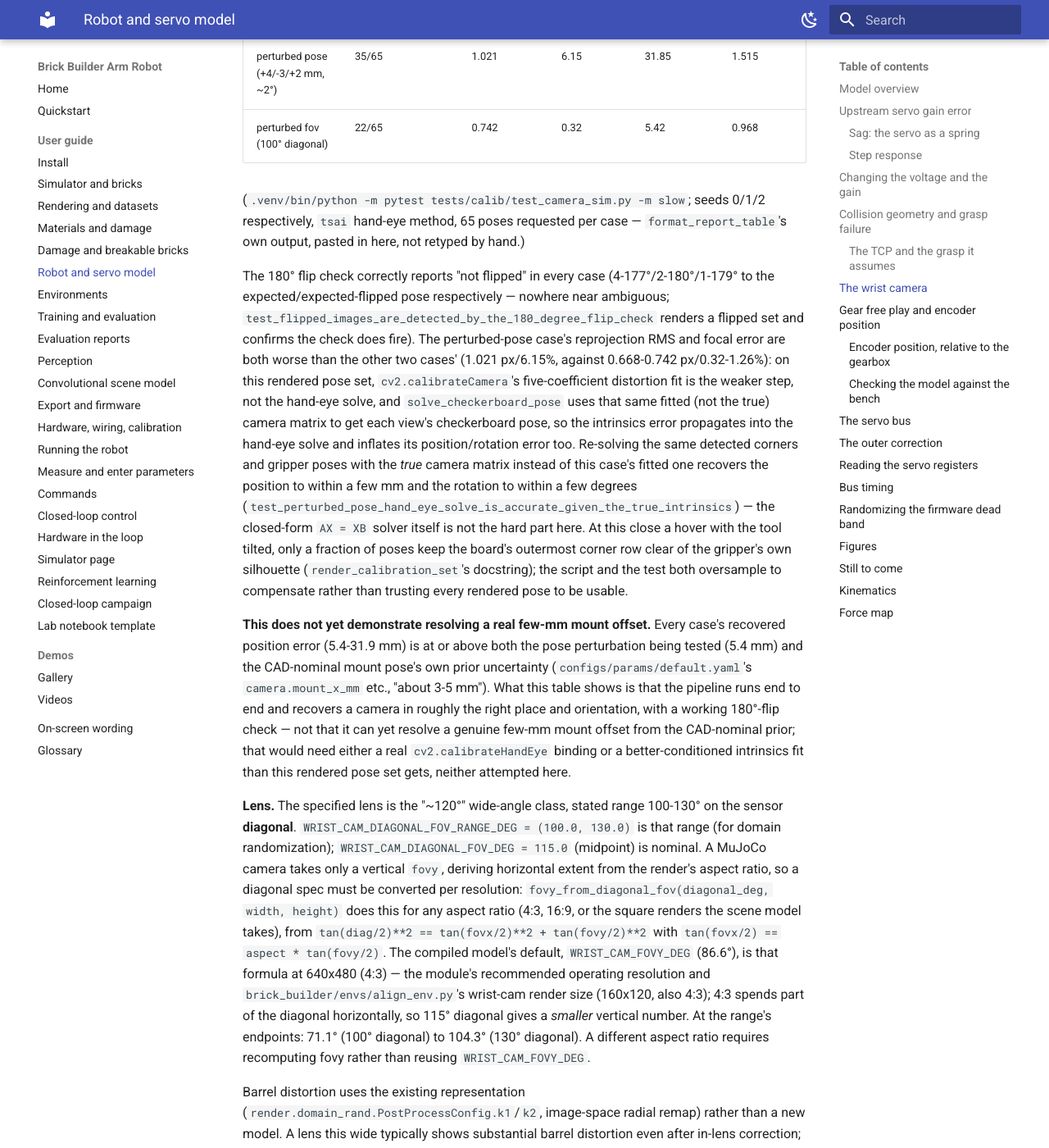
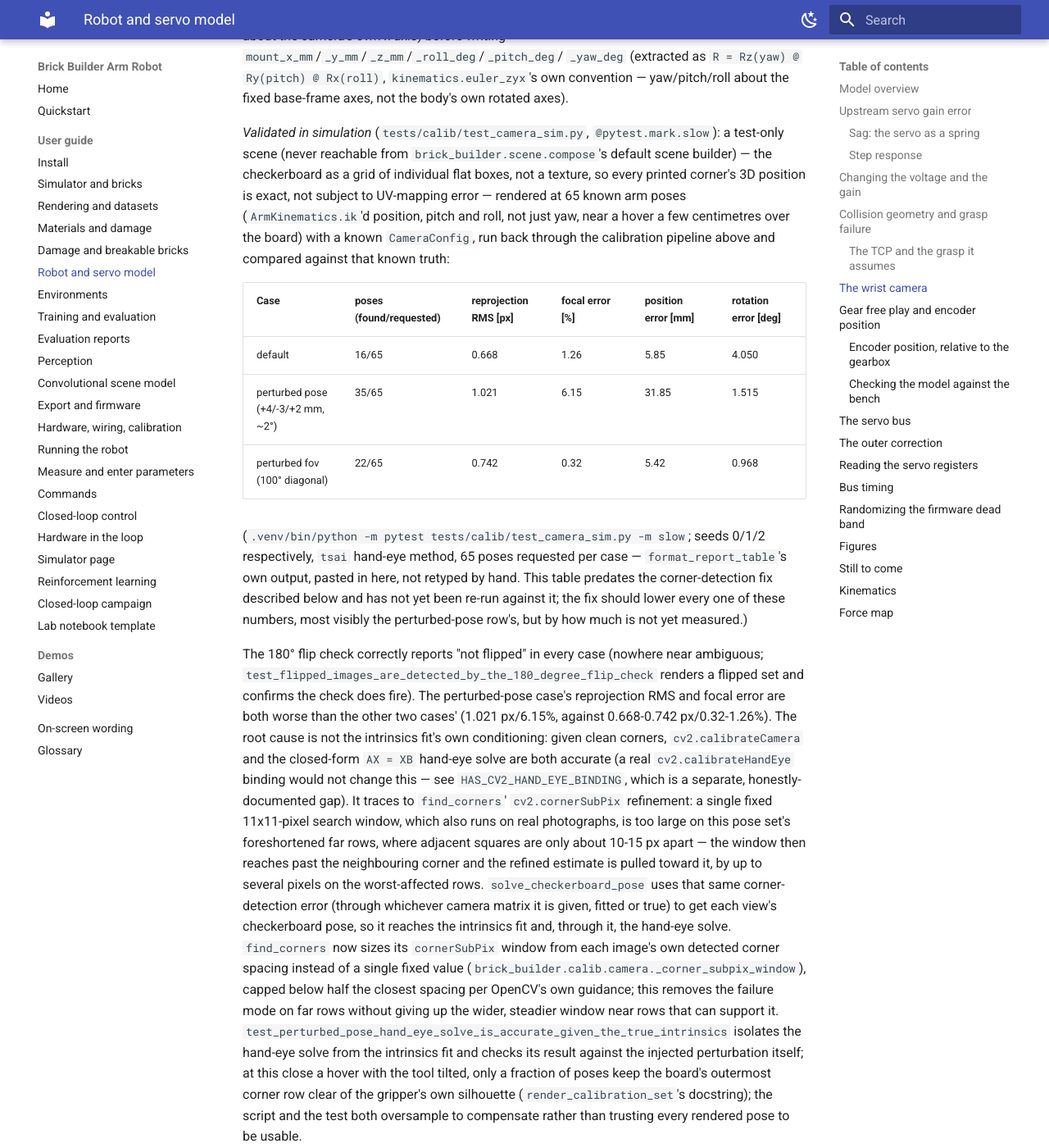
Before and after one commit to k-h-nunn/brick-builder-arm-robot, an MkDocs documentation site: the page built from docs/guide/03-robot-and-servo-model.md, in a window 1280 px wide and 1400 px high, scrolled down 8183 px. Shown: the whole window at 82% size. Built offline with MkDocs 1.6.1 and Material for MkDocs 9.7.7, drawn with Linux system fonts in a browser that asks for light colours; some of the changed text lies outside the part shown.

Commit message:
Correct the camera docs' root-cause attribution and guide 10's stale experiments claim
Guides 03 and 08 said the perturbed-pose validation case's worse numbers came from
cv2.calibrateCamera's five-coefficient distortion fit, and that resolving a real few-mm mount
offset "would need either a real cv2.calibrateHandEye binding or a better-conditioned intrinsics
fit". Neither is right: given clean corners, both the intrinsics fit and the closed-form AX=XB
hand-eye solve are accurate, so a cv2.calibrateHandEye binding would not help. The actual cause is
find_corners' checkerboard corner refinement using a single fixed search window that overruns
neighbouring corners on this pose set's foreshortened far rows; both guides now describe that
correctly and point at the fix (find_corners now sizes its window from each image's own detected
corner spacing) instead of a remedy that would not have addressed it. The recovery table in both
guides predates that fix and is marked as not yet re-run against it, rather than left to imply the
numbers are current. Guide 03 also dropped an imprecise, rounded flip-check angle claim
("4-177deg" against a measured 4.0/176.2deg) rather than leave a number that is not exact.

Guide 03's CameraConfig paragraph now describes camera_config_from_params' actual per-field
(intrinsics) and per-group (mount pose) gating, and the byte-for-bit identity test against the
independent legacy code path rather than the previous, tautological same-function comparison.

Guide 10 said none of the six experiments "read the camera fields at all"; after
brick_builder.params.to_arm_config started building ArmConfig.camera, four of them (seating-
feasibility, force-map, grasp-hold, pick-and-place) do read camera.* through to_arm_config/
to_scene_config, even though none of them render from the wrist camera.

Co-Authored-By: Claude Sonnet 5 <noreply@anthropic.com>
Claude-Session: https://claude.ai/code/session_01HD3mMEkNC6Z1TH7gLTdMMh

```diff
--- a/docs/guide/03-robot-and-servo-model.md
+++ b/docs/guide/03-robot-and-servo-model.md
@@ -224,17 +224,21 @@ in pixels), lens distortion (`k1`/`k2`), and pose in the gripper frame are all f
 Every default reproduces the module constants above exactly (`WRIST_CAM_FOVY_DEG`,
 `WRIST_CAM_POS_IN_GRIPPER`, `WRIST_CAM_QUAT_IN_GRIPPER`) — building an `ArmConfig()` without
 touching `camera` compiles the identical wrist camera this module has always built; pinned by
-`tests/calib/test_camera_config.py`, which renders the default config against a hand-reconstructed
-copy of the pre-`CameraConfig` code path and checks the images match pixel for pixel (up to the GL
-rasterizer's own antialiasing noise, measured at ±1 on a handful of edge pixels even rendering the
-same compiled model twice) and, more strictly, that the two compiled models' `cam_*` fields are
-bit-for-bit equal. Setting any of `fx_px`/`fy_px`/`cx_px`/`cy_px` switches the compiled camera from
-MuJoCo's `fovy` model to its pixel-intrinsics model (`focal_pixel`/`principal_pixel`/`resolution`)
-instead — what a measured calibration produces. The pixel-intrinsics model's principal point is
-defined against MuJoCo's own camera-frame convention, mirrored left-right relative to this
-codebase's OpenCV-style `cx`/`cy`; a real bug caught while building this passed the offset straight
-through and rendered every off-centre `cx`/`cy` at `(width - 1) - cx`/`(height - 1) - cy`, the
-mirror image of what was asked for (`test_off_centre_principal_point_lands_on_the_requested_side`).
+`tests/calib/test_camera_config.py` two ways against `_legacy_build_arm_spec` (a hand-reconstructed
+copy of the pre-`CameraConfig` code path, kept only in the test file): rendered images match pixel
+for pixel (up to the GL rasterizer's own antialiasing noise, measured at ±1 on a handful of edge
+pixels even rendering the same compiled model twice), and, more strictly, the default config's
+`build_arm_spec` output and `_legacy_build_arm_spec`'s, both serialized with `mujoco.mj_saveModel`,
+compare byte-for-byte equal — the whole compiled model, not only the `cam_*` fields, with none of
+the pixel test's GL-noise tolerance. Setting any of `fx_px`/`fy_px`/`cx_px`/`cy_px` switches the
+compiled camera from MuJoCo's `fovy` model to its pixel-intrinsics model
+(`focal_pixel`/`principal_pixel`/`resolution`) instead — what a measured calibration produces.
+MuJoCo's `principal_pixel` offsets the sensor, not the image, so a positive offset shifts the
+*rendered* image the opposite way on both axes (the standard lens/sensor-shift duality, not an
+axis-convention mirror — MuJoCo's and OpenCV's camera-frame `x` both point right); a real bug
+caught while building this passed the offset straight through unnegated and rendered every
+off-centre `cx`/`cy` at `(width - 1) - cx`/`(height - 1) - cy`, the mirror image of what was asked
+for on each axis (`test_off_centre_principal_point_lands_on_the_requested_side`).
 The pixel-intrinsics model is also not runtime-equivalent to the `fovy` model: a compiled
 pixel-intrinsics camera's frustum does not respond to a later write to `model.cam_fovy`, which
 `render.domain_rand`'s fovy jitter and `perception.views`/`perception.backproject` all do on the
@@ -242,11 +246,21 @@ wrist camera (and `backproject.camera_geometry` assumes a centred principal poin
 none of those call sites know about `CameraConfig` yet, so a measured-intrinsics wrist camera run
 through one of them keeps whatever frustum it compiled with.
 `brick_builder.calib.camera.camera_config_from_params` builds one from a loaded parameter file's
-`camera.*` fields, switching to the pixel-intrinsics path only when at least one of
-`fx_px`/`fy_px`/`cx_px`/`cy_px` has `status: measured` in the file — the shipped default file
-carries plausible-looking values for all four (derived from `diagonal_fov_deg`, `status: assumed`)
-so a member reading it sees a number, not a blank, which would otherwise switch every default
-scene's wrist camera onto the pixel-intrinsics model even though nothing was actually calibrated.
+`camera.*` fields. Each of `fx_px`/`fy_px`/`cx_px`/`cy_px` only reaches the built config when that
+individual field has `status: measured` in the file — not "any of the four measured, so pass all
+four through": a file that only measured `fx_px` must build a config with `fy_px` still `None`
+(square pixels), not the default file's own unmeasured `fy_px` number silently standing in as if it
+were part of the same calibration. The mount pose (`mount_x_mm`/`_y_mm`/`_z_mm`/`_roll_deg`/
+`_pitch_deg`/`_yaw_deg`) is gated the same way, together, since one hand-eye calibration measures
+the whole pose: the built config's position/orientation come from the file's numbers only when at
+least one of those six is `status: measured`, and are `CameraConfig()`'s own defaults otherwise —
+not the default file's `assumed` mount numbers recomputed through degrees and trigonometry, which
+do not reproduce `WRIST_CAM_QUAT_IN_GRIPPER` to full precision (`mount_roll_deg`'s stored 3 decimal
+places are one order of magnitude coarser than the module constant's own 6-decimal literal) and so
+would silently compile the default scene's wrist camera fractionally off the constant it is meant
+to reproduce exactly. The shipped default file carries plausible-looking `assumed` values for every
+`camera.*` field regardless, so a member reading it sees a number, not a blank, without any of them
+switching a default scene's wrist camera onto the measured path.
 `brick_builder.params.to_arm_config` calls it to set `ArmConfig.camera`.
 
 **Calibration.** Implemented in `brick_builder/calib/camera.py` (checkerboard corner detection,
@@ -290,33 +304,41 @@ truth:
 
 (`.venv/bin/python -m pytest tests/calib/test_camera_sim.py -m slow`; seeds 0/1/2 respectively,
 `tsai` hand-eye method, 65 poses requested per case — `format_report_table`'s own output, pasted
-in here, not retyped by hand.)
+in here, not retyped by hand. This table predates the corner-detection fix described below and has
+not yet been re-run against it; the fix should lower every one of these numbers, most visibly the
+perturbed-pose row's, but by how much is not yet measured.)
 
-The 180° flip check correctly reports "not flipped" in every case (4-177°/2-180°/1-179° to the
-expected/expected-flipped pose respectively — nowhere near ambiguous;
+The 180° flip check correctly reports "not flipped" in every case (nowhere near ambiguous;
 `test_flipped_images_are_detected_by_the_180_degree_flip_check` renders a flipped set and confirms
 the check does fire). The perturbed-pose case's reprojection RMS and focal error are both worse
-than the other two cases' (1.021 px/6.15%, against 0.668-0.742 px/0.32-1.26%): on this rendered
-pose set, `cv2.calibrateCamera`'s five-coefficient distortion fit is the weaker step, not the
-hand-eye solve, and `solve_checkerboard_pose` uses that same fitted (not the true) camera matrix
-to get each view's checkerboard pose, so the intrinsics error propagates into the hand-eye solve
-and inflates its position/rotation error too. Re-solving the same detected corners and gripper
-poses with the *true* camera matrix instead of this case's fitted one recovers the position to
-within a few mm and the rotation to within a few degrees
-(`test_perturbed_pose_hand_eye_solve_is_accurate_given_the_true_intrinsics`) — the closed-form
-`AX = XB` solver itself is not the hard part here. At this close a hover with the tool tilted, only
-a fraction of poses keep the board's outermost corner row clear of the gripper's own silhouette
-(`render_calibration_set`'s docstring); the script and the test both oversample to compensate
-rather than trusting every rendered pose to be usable.
+than the other two cases' (1.021 px/6.15%, against 0.668-0.742 px/0.32-1.26%). The root cause is
+not the intrinsics fit's own conditioning: given clean corners, `cv2.calibrateCamera` and the
+closed-form `AX = XB` hand-eye solve are both accurate (a real
+`cv2.calibrateHandEye` binding would not change this — see `HAS_CV2_HAND_EYE_BINDING`, which is a
+separate, honestly-documented gap). It traces to `find_corners`' `cv2.cornerSubPix` refinement: a
+single fixed 11x11-pixel search window, which also runs on real photographs, is too large on this
+pose set's foreshortened far rows, where adjacent squares are only about 10-15 px apart — the
+window then reaches past the neighbouring corner and the refined estimate is pulled toward it,
+by up to several pixels on the worst-affected rows. `solve_checkerboard_pose` uses that same
+corner-detection error (through whichever camera matrix it is given, fitted or true) to get each
+view's checkerboard pose, so it reaches the intrinsics fit and, through it, the hand-eye solve.
+`find_corners` now sizes its `cornerSubPix` window from each image's own detected corner spacing
+instead of a single fixed value (`brick_builder.calib.camera._corner_subpix_window`), capped below
+half the closest spacing per OpenCV's own guidance; this removes the failure mode on far rows
+without giving up the wider, steadier window near rows that can support it.
+`test_perturbed_pose_hand_eye_solve_is_accurate_given_the_true_intrinsics` isolates the hand-eye
+solve from the intrinsics fit and checks its result against the injected perturbation itself; at
+this close a hover with the tool tilted, only a fraction of poses keep the board's outermost corner
+row clear of the gripper's own silhouette (`render_calibration_set`'s docstring); the script and
+the test both oversample to compensate rather than trusting every rendered pose to be usable.
 
 **This does not yet demonstrate resolving a real few-mm mount offset.** Every case's recovered
-position error (5.4-31.9 mm) is at or above both the pose perturbation being tested (5.4 mm) and
-the CAD-nominal mount pose's own prior uncertainty (`configs/params/default.yaml`'s
-`camera.mount_x_mm` etc., "about 3-5 mm"). What this table shows is that the pipeline runs end to
-end and recovers a camera in roughly the right place and orientation, with a working 180°-flip
-check — not that it can yet resolve a genuine few-mm mount offset from the CAD-nominal prior; that
-would need either a real `cv2.calibrateHandEye` binding or a better-conditioned intrinsics fit than
-this rendered pose set gets, neither attempted here.
+position error in the (not yet re-measured) table above is at or above both the pose
+perturbation being tested (5.4 mm) and the CAD-nominal mount pose's own prior uncertainty
+(`configs/params/default.yaml`'s `camera.mount_x_mm` etc., "about 3-5 mm"). What this table shows
+is that the pipeline runs end to end and recovers a camera in roughly the right place and
+orientation, with a working 180°-flip check — not that it can yet resolve a genuine few-mm mount
+offset from the CAD-nominal prior.
 
 **Lens.** The specified lens is the "~120°" wide-angle class, stated range 100-130° on the sensor
 **diagonal**. `WRIST_CAM_DIAGONAL_FOV_RANGE_DEG = (100.0, 130.0)` is that range (for domain
```
Also changed, not shown: docs/guide/08-hardware-wiring-calibration.md (+15 -13 lines), docs/guide/10-measure-and-enter-parameters.md (+11 -8 lines).
